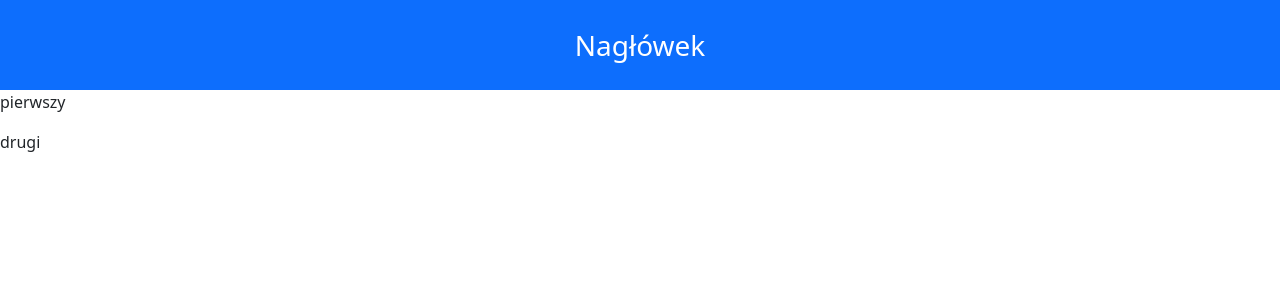
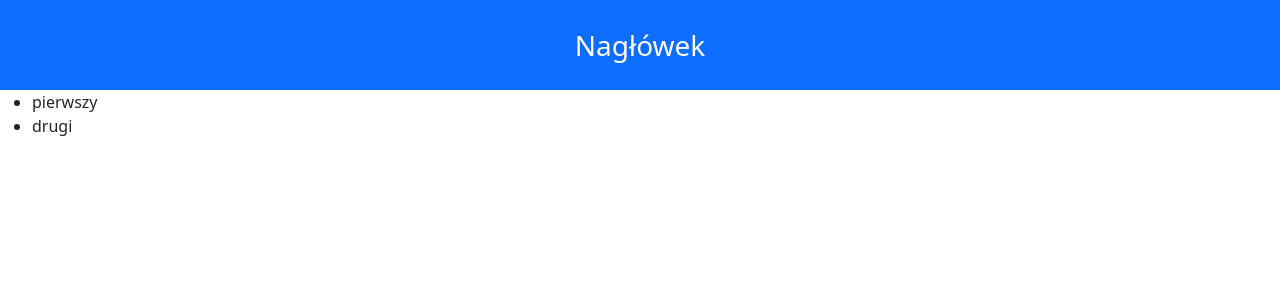
Before and after one commit to lukaszmn/szkolenie-angular, an Angular app in the folder todo/: page / in a window 1280 px wide. Shown: the top 300 px of the page. Built offline with nearby package versions, Linux system fonts and the light colour scheme.

Commit message:
lista ul

```diff
--- a/todo/src/app/app.component.html
+++ b/todo/src/app/app.component.html
@@ -2,4 +2,6 @@
   Nagłówek
 </div>
 
-<p *ngFor="let item of list.list">{{ item }}</p>
+<ul>
+  <li *ngFor="let item of list.list">{{ item }}</li>
+</ul>
```
